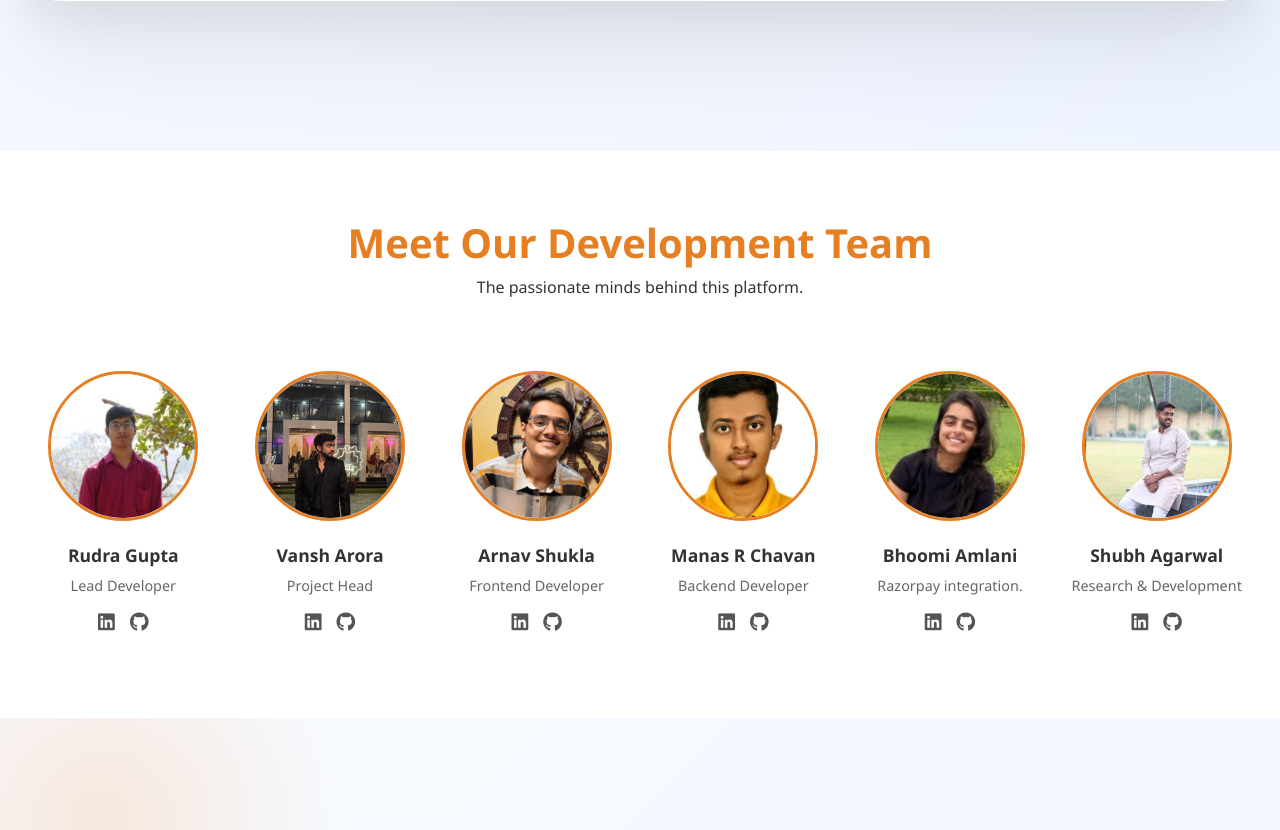
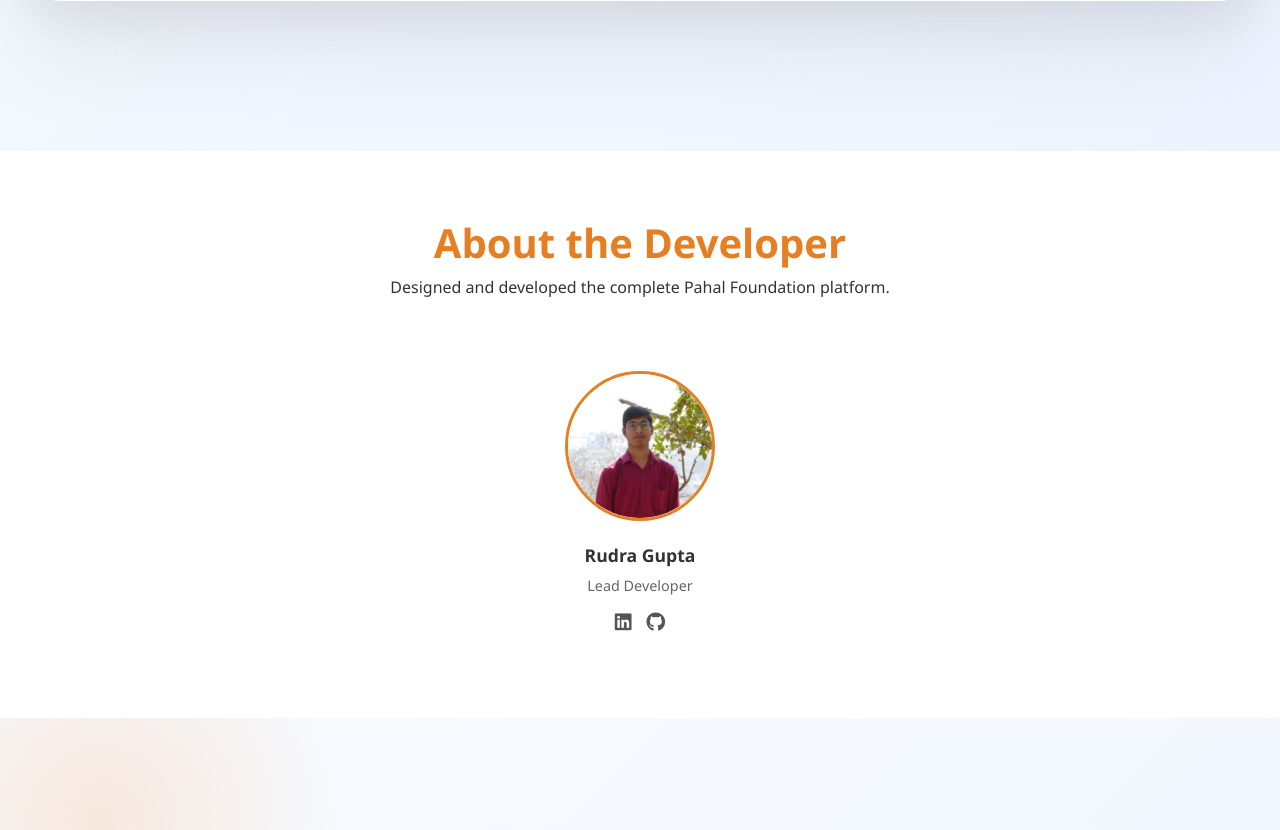
Before and after one commit to Rudragupta23/PahalFoundation, a Django app: page /contact/ in a window 1280 px wide. Shown: the part 2635-3465 px from the top of the page. Run offline with Django 5.2, Linux system fonts and the light colour scheme; some libraries are stand-ins or nearby versions.

Commit message:
fixed my details in contact us

```diff
--- a/PahalFoundation/pahal/templates/pahal/contactUs.html
+++ b/PahalFoundation/pahal/templates/pahal/contactUs.html
@@ -146,11 +146,11 @@
         <div class="dev-team-box">
 
             <div class="team-header">
-                <h2>Meet Our Development Team</h2>
-                <p>
-                    The passionate minds behind this platform.
-                </p>
-            </div>
+   <h2>About the Developer</h2>
+    <p>
+        Designed and developed the complete Pahal Foundation platform.
+    </p>
+</div>
 
             <div class="team-vertical">
 
@@ -176,7 +176,7 @@
                 </div>
 
                 <!-- VANSH -->
-                <div class="team-row">
+                <!-- <div class="team-row">
                     <div class="team-image" onclick="openModal('modal-vansh')">
                         <img src="{% static 'pahal/img/dev3.jpeg' %}" alt="Vansh Arora">
                         <div class="image-overlay">Click for more info</div>
@@ -194,10 +194,10 @@
                             </a>
                         </div>
                     </div>
-                </div>
+                </div> -->
 
                 <!-- ARNAV -->
-                <div class="team-row">
+                <!-- <div class="team-row">
                     <div class="team-image" onclick="openModal('modal-arnav')">
                         <img src="{% static 'pahal/img/dev2.jpeg' %}" alt="Arnav Shukla">
                         <div class="image-overlay">Click for more info</div>
@@ -215,10 +215,10 @@
                             </a>
                         </div>
                     </div>
-                </div>
+                </div> -->
 
                 <!-- MANAS -->
-                <div class="team-row">
+                <!-- <div class="team-row">
                     <div class="team-image" onclick="openModal('modal-manas')">
                         <img src="{% static 'pahal/img/dev4.jpg' %}" alt="Manas Chavan">
                         <div class="image-overlay">Click for more info</div>
@@ -236,10 +236,10 @@
                             </a>
                         </div>
                     </div>
-                </div>
+                </div> -->
 
                 <!-- BHOOMI -->
-                <div class="team-row">
+                <!-- <div class="team-row">
                     <div class="team-image" onclick="openModal('modal-bhoomi')">
                         <img src="{% static 'pahal/img/dev5.jpeg' %}" alt="Bhoomi Amlani">
                         <div class="image-overlay">Click for more info</div>
@@ -247,7 +247,7 @@
 
                     <div class="team-details">
                         <h3>Bhoomi Amlani</h3>
-                        <p class="role">Razorpay integration.</p>
+                        <p class="role">UI/UX Designer</p>
                         <div class="social-links">
                             <a href="https://in.linkedin.com/in/bhoomi-amlani-702258254/" target="_blank">
                                 <i class="fab fa-linkedin"></i>
@@ -257,10 +257,10 @@
                             </a>
                         </div>
                     </div>
-                </div>
+                </div> -->
 
                 <!-- SHUBH -->
-                <div class="team-row">
+                <!-- <div class="team-row">
                     <div class="team-image" onclick="openModal('modal-shubh')">
                         <img src="{% static 'pahal/img/dev6.jpeg' %}" alt="Shubh Agarwal">
                         <div class="image-overlay">Click for more info</div>
@@ -278,7 +278,7 @@
                             </a>
                         </div>
                     </div>
-                </div>
+                </div> -->
 
             </div>
 
@@ -294,13 +294,15 @@
         <span class="close-btn" onclick="closeModal('modal-rudra')">&times;</span>
         <img src="{% static 'pahal/img/dev1.jpeg' %}">
         <h2>Rudra Gupta</h2>
-        <h4>B.Tech CSE – 3rd Year</h4>
-        <p>Reg: 23BCE10068</p>
-        <p>Frontend implementation and Database management and Deployment.</p>
+       <h4>Lead Developer</h4>
+<p>B.Tech CSE Student, VIT Bhopal University</p>
+<p>
+Designed and developed the complete Pahal Foundation platform, including frontend development, backend development, database integration, payment gateway integration, and deployment.
+</p>
     </div>
 </div>
 
-{% comment %} VANSH {% endcomment %}
+<!-- {% comment %} VANSH {% endcomment %}
 <div id="modal-vansh" class="custom-modal">
     <div class="modal-box">
         <span class="close-btn" onclick="closeModal('modal-vansh')">&times;</span>
@@ -316,7 +318,7 @@
 <div id="modal-arnav" class="custom-modal">
     <div class="modal-box">
         <span class="close-btn" onclick="closeModal('modal-arnav')">&times;</span>
-        <img src="{% static 'pahal/img/dev2.jpeg' %}">
+        <img src="{% static 'pahal/img/dev2.jpg' %}">
         <h2>Arnav Shukla</h2>
         <h4>B.Tech CSE – 3rd Year</h4>
         <p>Reg: 23BCE10173</p>
@@ -344,7 +346,7 @@
         <h2>Bhoomi Amlani</h2>
         <h4>B.Tech Aerospace – 3rd Year</h4>
         <p>Reg: 23BAS10118</p>
-        <p>Documentation, presentation design, Razorpay integration for secure donation processing.</p>
+        <p>Documentation, presentation design, and UI/UX support.</p>
     </div>
 </div>
 
@@ -358,7 +360,7 @@
         <p>Reg: 23BAI10057</p>
         <p>Research and NGO requirement analysis.</p>
     </div>
-</div>
+</div> -->
 
 <!-- ================= FIND US SECTION ================= -->
 
```
